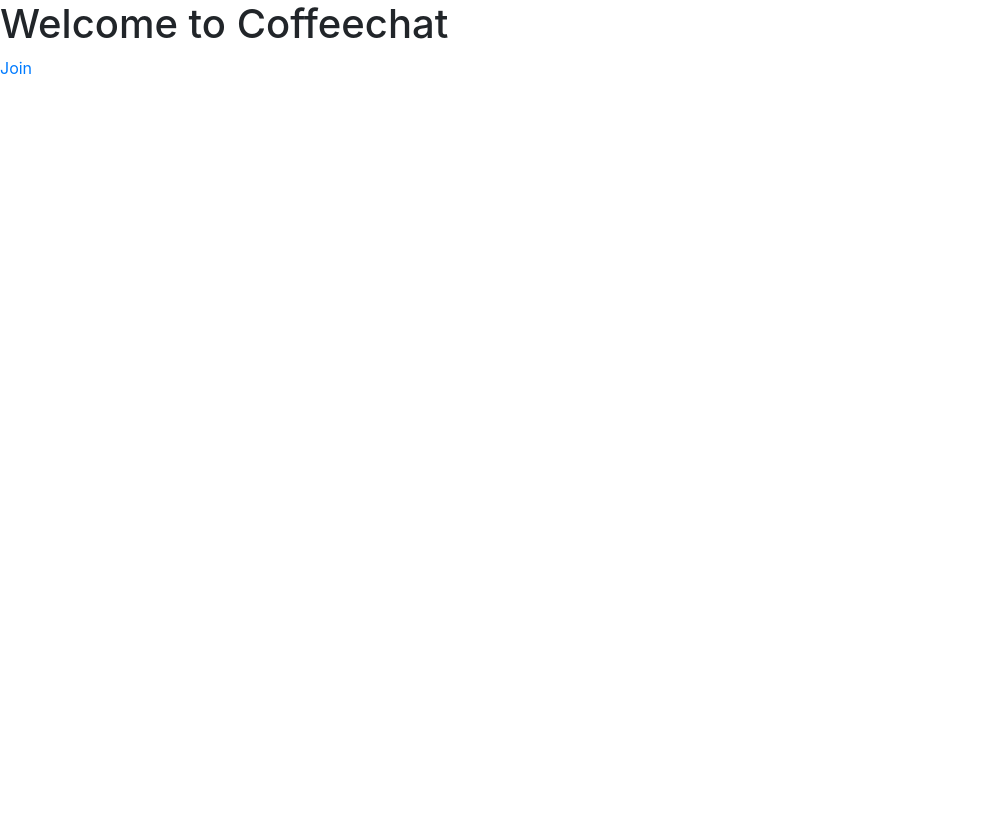
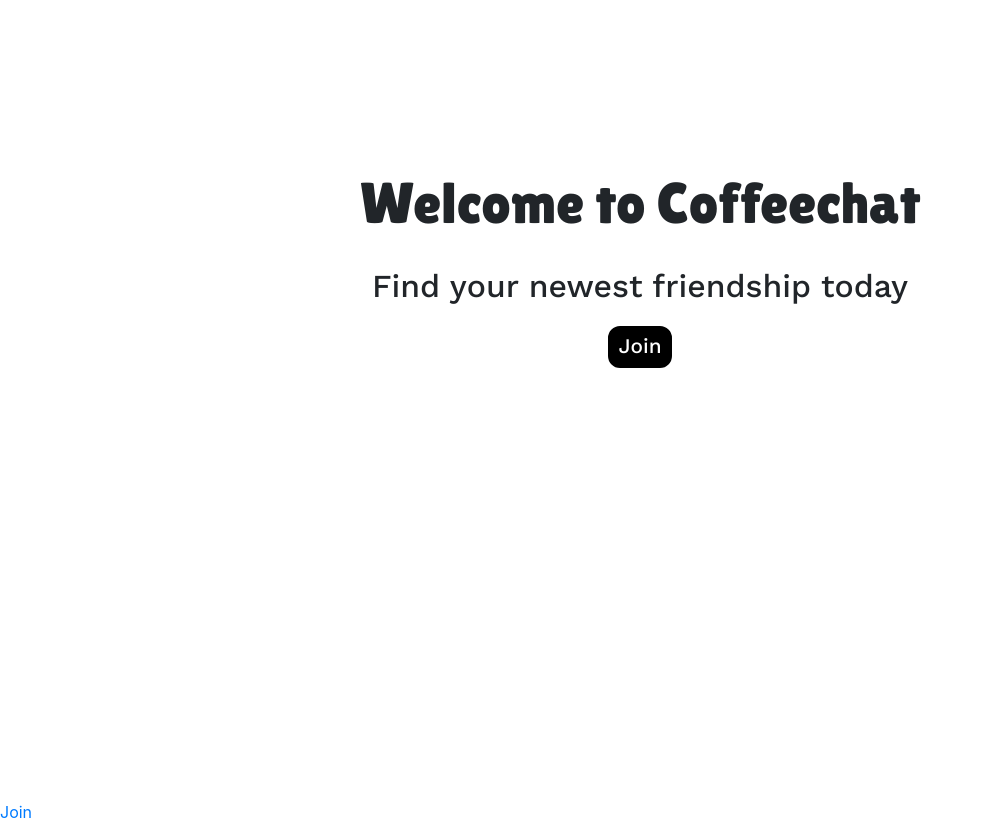
Before and after one commit to PennSpark/sp23-blue-coffeechat, a React (Create React App) app in the folder frontend/coffeechat/: page / in a window 1280 px wide. Shown: the whole page, without its empty margins (0-983 px from the left). Before the commit the page ends 800 px from the top, so only its background shows below. Built offline with nearby package versions, Linux system fonts and the light colour scheme.

Commit message:
initial welcome

```diff
--- a/frontend/coffeechat/src/routes/styles/welcome.css
+++ b/frontend/coffeechat/src/routes/styles/welcome.css
@@ -0,0 +1,38 @@
+.signup-button {
+    transition-duration: 0.2s;
+    border-radius: 12px;
+    background-color: black;
+    color: white;
+    border: 4px solid black;
+
+    font-family: 'Work Sans', sans-serif;
+    font-size: 1.3em;
+}
+
+.signup-button:hover {
+    background-color: white;
+    color: black;
+    border: 4px solid black;
+}
+
+.subtitle {
+    font-family: 'Work Sans', sans-serif;
+    font-size: 2em;
+    font-style: bold;
+}
+
+.welcome-container {
+    display: flex;
+    flex-direction: column;
+    align-items: center;
+    justify-content: flex-start;
+    width: 100vw;
+    height: 100vh;
+    padding: 20vh;
+}
+
+.welcome-title {
+    font-family: 'Lilita One', cursive;
+    font-size: 4.5vw;
+    text-align: center;
+}
--- a/frontend/coffeechat/src/routes/welcome.jsx
+++ b/frontend/coffeechat/src/routes/welcome.jsx
@@ -3,9 +3,20 @@ import './styles/welcome.css'
 
 function Welcome() {
     return(
-        // This is the welcome page.
         <div>
-            <h1>Welcome to Coffeechat</h1>
+            <head>
+                <link rel="preconnect" href="https://fonts.googleapis.com"/>
+                <link rel="preconnect" href="https://fonts.gstatic.com" crossorigin/>
+                <link href="https://fonts.googleapis.com/css2?family=Lilita+One&family=Work+Sans:wght@500&display=swap" rel="stylesheet"/>
+            </head>
+            {/* This is the welcome page. */}
+            <div className="welcome-container">
+                <p className="welcome-title">Welcome to Coffeechat</p>
+                <p className="subtitle">Find your newest friendship today</p>
+                <Link to="/signup">
+                    <button className="signup-button">Join</button>
+                </Link>
+            </div>
         </div>
     );
 }
```
